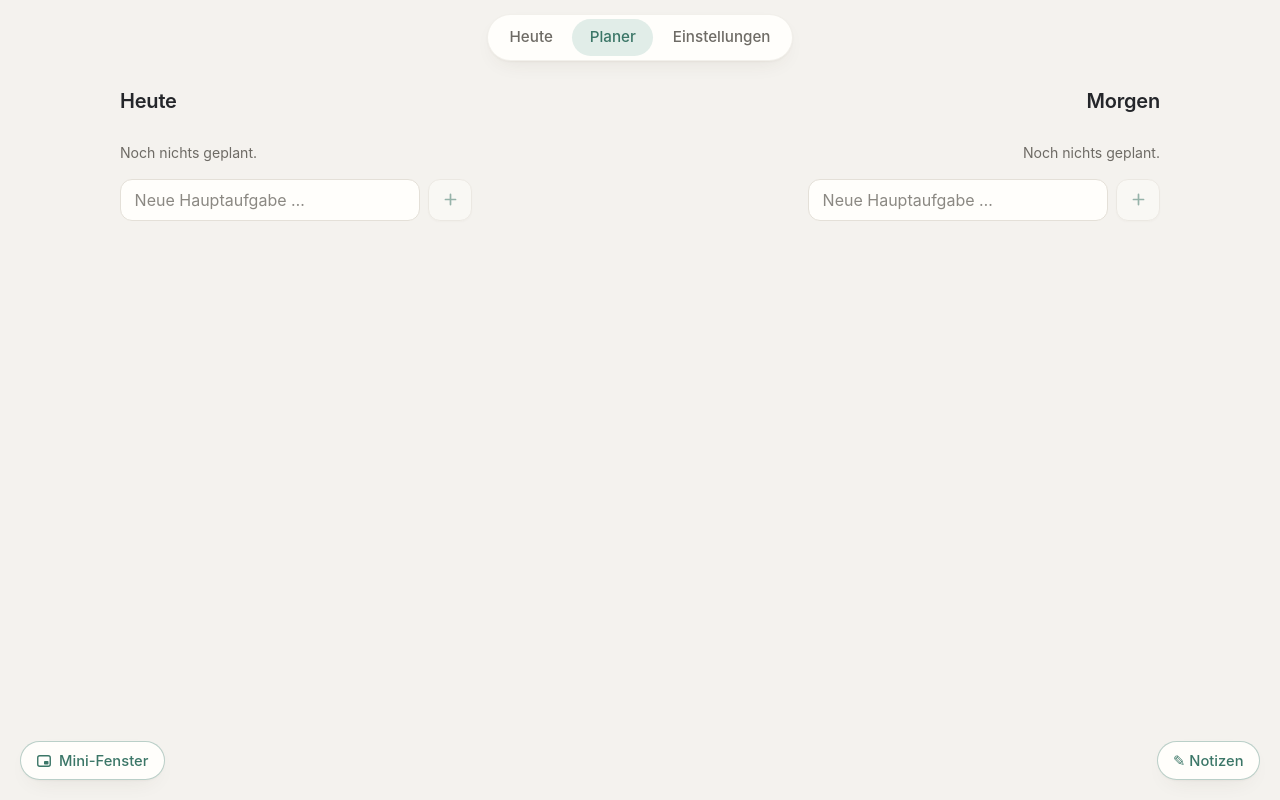
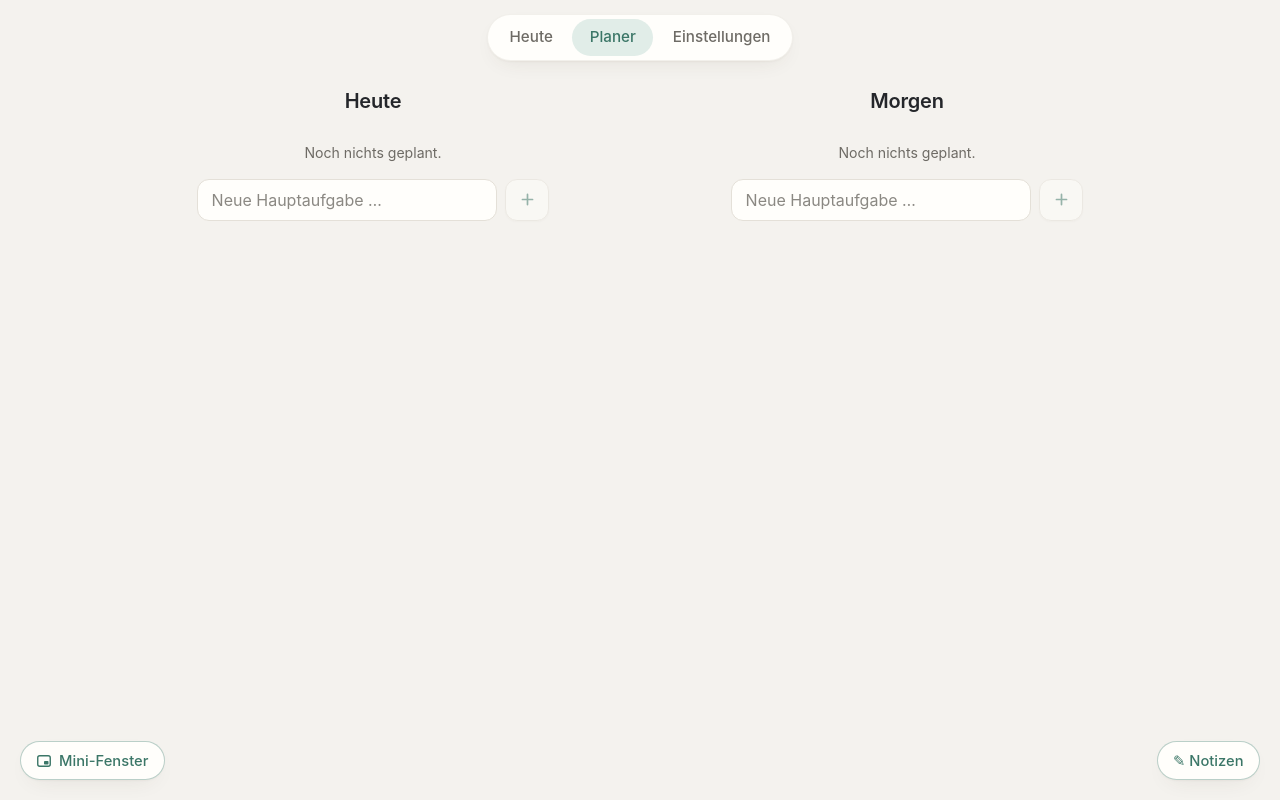
Before and after one commit to bahri-a/tagesplan, a React (Vite) app: page / in a window 1280 px wide. Both pictures are taken after a click on the button "Jetzt planen". Built offline with nearby package versions, Linux system fonts and the light colour scheme.

Commit message:
Planer: „Heute“ und „Morgen“ mittig in ihrer Spalte
Co-Authored-By: Claude Opus 5.5 <noreply@anthropic.com>
Claude-Session: https://claude.ai/code/session_01Kyv4RzNZtGcHQz3Rpb9GjT

```diff
--- a/src/screens/plan.css
+++ b/src/screens/plan.css
@@ -43,7 +43,7 @@
   list-style: none;
 }
 
-/* Beide Eingaben gleich breit: „Heute“ links, „Morgen“ rechts. */
+/* Beide Eingaben gleich breit. */
 .new-task {
   display: flex;
   gap: 0.5rem;
@@ -57,14 +57,14 @@
   min-width: 0;
 }
 
-/* „Morgen“ gespiegelt: Überschrift, Hinweis und Eingabe rechts – so unterscheidet man die Tage auf einen Blick. */
-.plan-column:nth-child(2) .plan-column-title,
-.plan-column:nth-child(2) .plan-empty {
-  text-align: right;
+/* „Heute“ und „Morgen“ symmetrisch: Überschrift, Hinweis und Eingabe mittig in der Spalte. */
+.plan-column-title,
+.plan-empty {
+  text-align: center;
 }
 
-.plan-column:nth-child(2) .new-task {
-  align-self: flex-end;
+.plan-column .new-task {
+  align-self: center;
 }
 
 /* „Hinzufügen“ als schlichtes Plus in der Akzentfarbe, damit die Zeile ruhig bleibt. */
```
